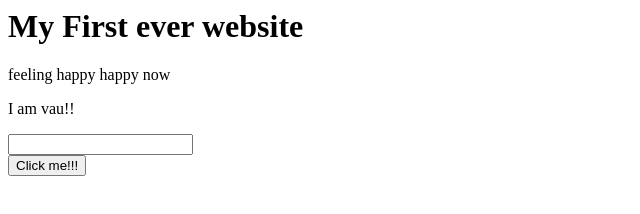
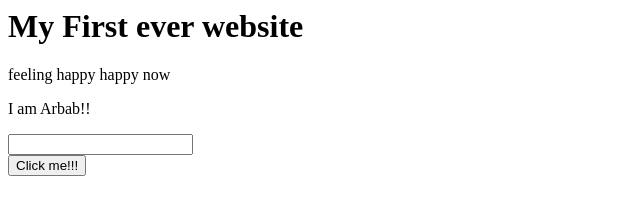
Before and after one commit to ayon111/First-Website, a plain HTML site: page index.html in a window 1280 px wide. Shown: the full height of the page, 0-640 px from the left. Drawn offline with Linux system fonts and the light colour scheme.

Commit message:
text changed

```diff
--- a/index.html
+++ b/index.html
@@ -1,6 +1,6 @@
 <h1>My First ever website</h1>
 <p> feeling happy happy now</p>
-<p> I am vau!!</p>
+<p> I am Arbab!!</p>
 <input type="text">
 <br>
 <button> Click me!!! </button>
```
